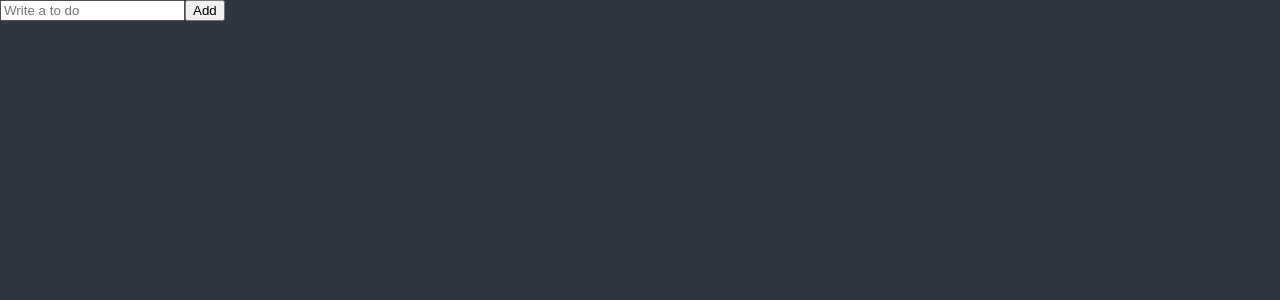
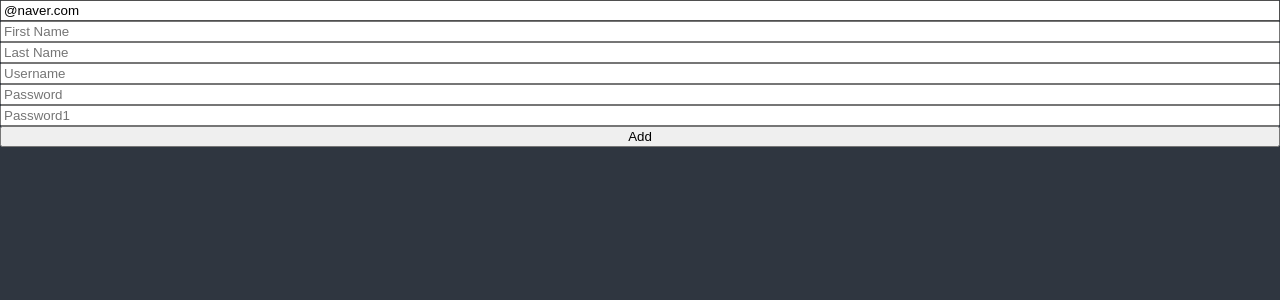
Before and after one commit to yjleeinkr/React-Master, a React (Create React App) app: page / in a window 1280 px wide. Shown: the top 300 px of the page. Built offline with nearby package versions, Linux system fonts and the light colour scheme.

Commit message:
practice react-hook-form

```diff
--- a/package.json
+++ b/package.json
@@ -12,6 +12,7 @@
     "@types/react-dom": "^18.0.11",
     "react": "^18.2.0",
     "react-dom": "^18.2.0",
+    "react-hook-form": "^7.43.9",
     "react-scripts": "5.0.1",
     "recoil": "^0.7.7",
     "styled-components": "^5.3.9",
--- a/src/ToDoList.tsx
+++ b/src/ToDoList.tsx
@@ -1,29 +1,136 @@
 import React, { useState } from "react";
+import { useForm } from "react-hook-form";
+
+interface FormData {
+  email: string;
+  firstName: string;
+  lastName: string;
+  username: string;
+  password: string;
+  password1: string;
+  extraError?: string;
+}
 
 function TodoList() {
-  const [todo, setTodo] = useState('');
-  const [todoError, setTodoError] = useState('')
-  const onChange = (e: React.FormEvent<HTMLInputElement>) => {
-    const { currentTarget: { value } } = e;
-    setTodoError('')
-    setTodo(value);
+  const {
+    register,
+    watch,
+    handleSubmit,
+    formState: { errors },
+    setError
+  } = useForm<FormData>({
+    defaultValues: {
+    email: '@naver.com'
+  }});
+  const onValid = (data: FormData) => {
+    console.log(data)
+    const { password, password1 } = data
+
+    if (password !== password1) {
+      setError(
+        "password1",
+        { message: "Password is not the same" },
+        { shouldFocus: true }
+      );
+    }
+    setError("extraError", { message: 'Server offline'})
   }
-
-  const onSubmit = (e: React.FormEvent<HTMLFormElement>) => {
-    e.preventDefault();
-    if (todo.length < 10) return setTodoError('To do should be longer');
-    console.log('submit');
-  }
-
   return (
     <div>
-      <form onSubmit={onSubmit}>
-        <input type="text" placeholder="Write a to do" value={todo} onChange={onChange}/>
+      <form
+        onSubmit={handleSubmit(onValid)}
+        style={{ display: "flex", flexDirection: "column" }}
+      >
+        <input
+          {...register("email", {
+            required: "Email is required",
+            pattern: {
+              value: /^[A-Za-z0-9._%+-]+@naver.com$/,
+              message: "Only naver.com emails allowed",
+            },
+          })}
+          placeholder="Email"
+        />
+        <span>{errors.email?.message ?? ""}</span>
+        <input
+          {...register("firstName", {
+            required: "please fill out first name",
+            validate: {
+              noNico: (value) => value.includes("nico") ? "no nico allowed" : true,
+              noYj : (value) => value.includes("yj") ? 'no yj allowed' : true
+            }
+          })}
+          placeholder="First Name"
+        />
+        <span>{errors.firstName?.message ?? ""}</span>
+        <input
+          {...register("lastName", {
+            required: "please fill out last name",
+            validate: (value) => true,
+          })}
+          placeholder="Last Name"
+        />
+        <span>{errors.lastName?.message ?? ""}</span>
+        <input
+          {...register("username", {
+            required: "please fill out username",
+            minLength: { value: 10, message: "Your username is too short" },
+          })}
+          placeholder="Username"
+        />
+        <span>{errors.username?.message ?? ""}</span>
+        <input
+          {...register("password", {
+            required: "please fill out password",
+            minLength: { value: 5, message: "Your password is too short" },
+          })}
+          placeholder="Password"
+        />
+        <span>{errors.password?.message ?? ""}</span>
+        <input
+          {...register("password1", {
+            required: "Password confirmation is required",
+            minLength: { value: 5, message: "Your password is too short" },
+          })}
+          placeholder="Password1"
+        />
+        <span>{errors.password1?.message ?? ""}</span>
+        {/* register가 반환하는 객체를 가져다가 input 에 props로 주는 것 */}
         <button>Add</button>
-        {todoError !== '' ? todoError : null}
       </form>
     </div>
-  )
+  );
 }
 
+// handleSubmit : preventDefault() 역할 및 validation 역할
+// 첫번째 인자: 데이터가 유효할때 호출되는 함수, 두번째 인자 : 반대
+// html에서 태그에 제공해주는 required 속성은 사용자 접근, 조작이 가능하기 때문에, js에서 validation 할 수 있다.
+// register의 두번째 인자로 { required: true } 옵션을 넣어주면, submit을 해도 데이터가 출력이 되지않고, 심지어 틀린 곳으로 커서까지 자동으로 focus해준다.
+
+// function TodoList() {
+//   const [todo, setTodo] = useState('');
+//   const [todoError, setTodoError] = useState('')
+//   const onChange = (e: React.FormEvent<HTMLInputElement>) => {
+//     const { currentTarget: { value } } = e;
+//     setTodoError('')
+//     setTodo(value);
+//   }
+
+//   const onSubmit = (e: React.FormEvent<HTMLFormElement>) => {
+//     e.preventDefault();
+//     if (todo.length < 10) return setTodoError('To do should be longer');
+//     console.log('submit');
+//   }
+
+//   return (
+//     <div>
+//       <form onSubmit={onSubmit}>
+//         <input type="text" placeholder="Write a to do" value={todo} onChange={onChange}/>
+//         <button>Add</button>
+//         {todoError !== '' ? todoError : null}
+//       </form>
+//     </div>
+//   )
+// }
+
 export default TodoList;
--- a/src/index.tsx
+++ b/src/index.tsx
@@ -9,11 +9,11 @@ const root = ReactDOM.createRoot(
   document.getElementById('root') as HTMLElement
 );
 root.render(
-  <React.StrictMode>
+  // <React.StrictMode>
     <RecoilRoot>
       <ThemeProvider theme={darkTheme}>
         <App />
       </ThemeProvider>
     </RecoilRoot>
-  </React.StrictMode>
+  // </React.StrictMode>
 );
```
Also changed, not shown: 1 other file (tests, documents, lock files or other folders).
